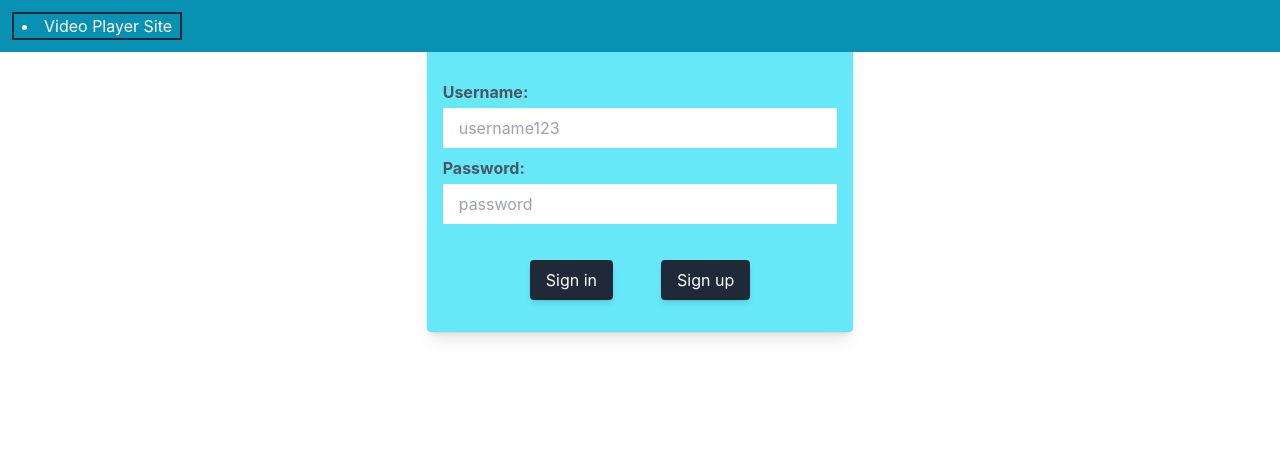
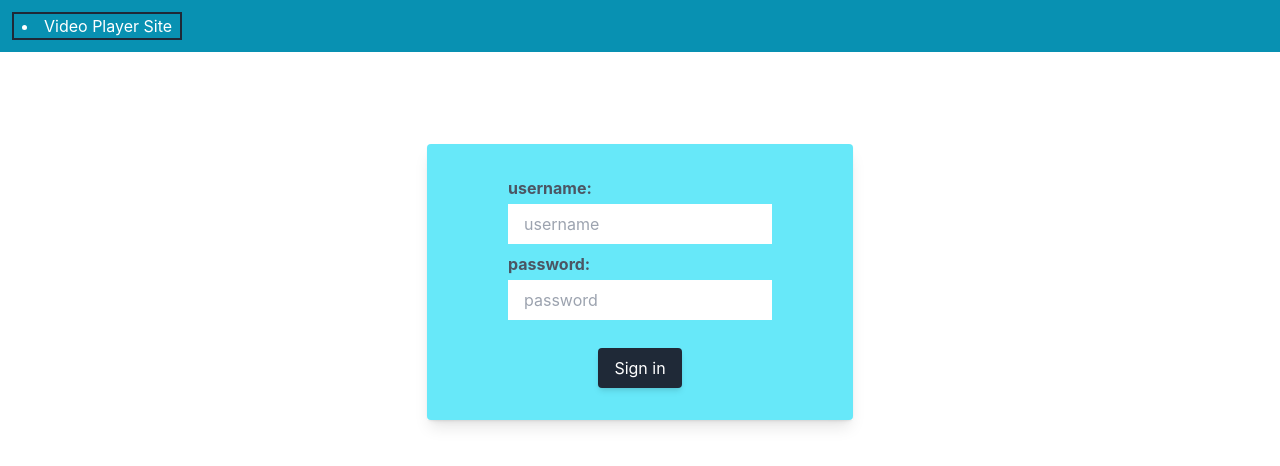
Before and after one commit to FarukIm/CS413-project, a React (Create React App) app: page /login in a window 1280 px wide. Shown: the top 466 px of the page. Built offline with nearby package versions, Linux system fonts and the light colour scheme.

Commit message:
made login work, fixed routing so you can't access if not logged in

```diff
--- a/src/App.js
+++ b/src/App.js
@@ -1,21 +1,19 @@
 import { BrowserRouter as Router, Routes, Route } from "react-router-dom";
-import ProtectedRoute from "./Components/ProtectedRoutes";
 //Pages
 import LogIn from "./Pages/LogIn/LogIn";
 import HomeScreen from "./Pages/HomeScreen/HomeScreen";
 import VideoScreen from "./Pages/VideoScreen/VideoScreen";
+
 function App() {
 	return (
 		<>
 			<Router>
 				<Routes>
 					<Route path='/login' element={<LogIn />} />
-					{/* <ProtectedRoute path='/'> */}
-					<Route path='/' element={<HomeScreen />} />
-					{/* </ProtectedRoute> */}
-					{/* <ProtectedRoute path='/video'> */}
+
 					<Route path='/video' element={<VideoScreen />} />
-					{/* </ProtectedRoute> */}
+
+					<Route exact path='/' element={<HomeScreen />} />
 				</Routes>
 			</Router>
 		</>
--- /dev/null
+++ b/src/Components/FormInput.js
@@ -0,0 +1,25 @@
+import React from "react";
+
+const FormInput = ({ field, onFieldChange }) => {
+	const onChange = (e) => {
+		const value_ = e.target.value;
+
+		onFieldChange(value_?.trim());
+	};
+	return (
+		<div className='flex flex-col'>
+			<label for={field} className='text-gray-600 font-bold mb-1'>
+				{field}:
+			</label>
+			<input
+				id={field}
+				type={field}
+				placeholder={field}
+				onChange={onChange}
+				className='mb-2 h-10 pl-4'
+			/>
+		</div>
+	);
+};
+
+export default FormInput;
--- a/src/Components/LoginForm.js
+++ b/src/Components/LoginForm.js
@@ -1,30 +1,15 @@
-import React from "react";
-
-const LoginForm = () => {
+const LoginForm = ({ onFormSubmit = () => {}, children }) => {
 	return (
 		<div className='w-full shadow-lg'>
-			<form className='bg-cyan-300 py-8 px-4 shadow-sm rounded flex flex-col'>
-				<label for='username' className='text-gray-600 font-bold mb-1'>
-					Username:
-				</label>
-				<input
-					id='username'
-					type='text'
-					placeholder='username123'
-					className='mb-2 h-10 pl-4'
-				/>
-				<label for='password' className='text-gray-600 font-bold mb-1'>
-					Password:
-				</label>
-				<input
-					id='password'
-					type='password'
-					placeholder='password'
-					className='mb-4 h-10 pl-4'
-				/>
+			<form
+				onSubmit={onFormSubmit}
+				className='bg-cyan-300 py-8 px-4 shadow-sm rounded flex flex-col'
+			>
+				<div className='mx-auto'>{children}</div>
 
 				<div className='flex items-center space-x-12 justify-center mt-5'>
 					<button
+						id='submitForm'
 						type='submit'
 						className='bg-gray-800
                     hover:bg-gray-400 hover:text-bold transition
@@ -33,15 +18,6 @@ const LoginForm = () => {
 					>
 						Sign in
 					</button>
-					<button
-						href=''
-						className='bg-gray-800
-                    hover:bg-gray-400 hover:text-bold transition
-                    text-white shadow-md
-                    rounded px-4 py-2'
-					>
-						Sign up
-					</button>
 				</div>
 			</form>
 		</div>
--- a/src/Components/ProtectedRoutes.js
+++ /dev/null
@@ -1,14 +0,0 @@
-import { Route, NavLink } from "react-router-dom";
-
-const ProtectedRoute = ({ children, ...rest }) => {
-	const user = localStorage.getItem("UPSTART_USER");
-	const jwt = localStorage.getItem("UPSTART_JWT");
-
-	return user || jwt ? (
-		<Route {...rest}>{children}</Route>
-	) : (
-		<NavLink to='/login' />
-	);
-};
-
-export default ProtectedRoute;
--- a/src/Pages/HomeScreen/HomeScreen.js
+++ b/src/Pages/HomeScreen/HomeScreen.js
@@ -1,3 +1,5 @@
+import { Link } from "react-router-dom";
+
 //Components
 import Header from "../../Layout/Header";
 import Menu from "../../Components/Menu";
@@ -12,12 +14,15 @@ import { recToComponent } from "./ui/dataToComponent";
 //Data
 import { useQueryURL } from "../../lib/data";
 
+//Functions
+import { isLoggedIn } from "../../lib/functions";
+
 //URLs
 const recsURL = "https://6294acf6a7203b3ed06e7dcb.mockapi.io/recommendations";
-const commentsURL = "https://6294acf6a7203b3ed06e7dcb.mockapi.io/comments";
 
 const HomeScreen = () => {
 	const { data: rec } = useQueryURL({ getURL: recsURL, method: "GET" });
+	if (isLoggedIn()) {
 		return (
 			<div className='bg-gray-700'>
 				<Header />
@@ -28,6 +33,17 @@ const HomeScreen = () => {
 				</MainWrapper>
 			</div>
 		);
+	} else {
+		return (
+			<div>
+				You are not logged in, go to{" "}
+				<Link to='/login' className='text-cyan-300'>
+					{" "}
+					login{" "}
+				</Link>
+			</div>
+		);
+	}
 };
 
 export default HomeScreen;
--- a/src/Pages/LogIn/LogIn.js
+++ b/src/Pages/LogIn/LogIn.js
@@ -1,41 +1,38 @@
 import { useState } from "react";
 import { useNavigate } from "react-router-dom";
+
 //Components
 import LoginForm from "../../Components/LoginForm";
 import Header from "../../Layout/Header";
+import FormInput from "../../Components/FormInput";
+
+//Functions
+import { createOnFormSubmitted } from "./functions";
 
 const LogIn = () => {
 	const navigate = useNavigate();
-	const [email, setEmail] = useState("");
+	const [username, setUsername] = useState("");
 	const [password, setPassword] = useState("");
-	const loginApi = "tralala";
-	const onFormSubmit = async (e) => {
-		try {
-			e.preventDefault();
 
-			console.log({ email, password });
-
-			const result = await loginApi({ email, password });
-			console.log({ result });
-
-			const { success, jwt } = result;
-			console.log({ success });
-
-			if (success) {
-				localStorage.setItem("UPSTART_JWT", jwt);
-				navigate("/");
-			} else {
-				navigate("/login");
-			}
-		} catch (error) {
-			console.log("[LoginPage/onFormSubmit]", { error });
-		}
-	};
+	const onFormSubmit = createOnFormSubmitted({
+		username,
+		password,
+		navigate,
+	});
 	return (
 		<>
 			<Header />
-			<div className='md:w-4/12 w-6/12 h-100 mx-auto mt-12'>
-				<LoginForm />
+			<div className='md:w-4/12 w-6/12 h-100 mx-auto mt-36'>
+				<LoginForm onFormSubmit={onFormSubmit}>
+					<FormInput
+						field='username'
+						onFieldChange={(value) => setUsername(value)}
+					/>
+					<FormInput
+						field='password'
+						onFieldChange={(value) => setPassword(value)}
+					/>
+				</LoginForm>
 			</div>
 		</>
 	);
--- /dev/null
+++ b/src/Pages/LogIn/functions/index.js
@@ -0,0 +1,34 @@
+export function createOnFormSubmitted({ username, password, navigate }) {
+	return async (e) => {
+		e.preventDefault();
+		console.log("Submitting to the server", { username, password });
+
+		// submit to the server and get a response
+		const response = await fetch(
+			"https://6294acf6a7203b3ed06e7dcb.mockapi.io/users",
+			{
+				method: "POST",
+				body: { username, password },
+			}
+		);
+		console.log({ response });
+
+		try {
+			const data = await response.json();
+
+			let { success, jwt } = data;
+
+			console.log(jwt);
+			if (!success) {
+				localStorage.setItem("DUMMY_JWT", jwt);
+				navigate("/");
+			} else {
+				console.log("error");
+			}
+
+			console.log({ data });
+		} catch (error) {
+			console.log({ error });
+		}
+	};
+}
--- a/src/Pages/VideoScreen/VideoScreen.js
+++ b/src/Pages/VideoScreen/VideoScreen.js
@@ -1,3 +1,5 @@
+import { Link } from "react-router-dom";
+
 //Components
 import Header from "../../Layout/Header";
 import VideoPlayer from "../../Components/VideoPlayer";
@@ -20,6 +22,9 @@ import { commentToComponent, recToComponent } from "./ui/dataToComponent";
 import Recommended from "../../Components/Recommended";
 import VideoPlayerWrapper from "./wrappers/VideoPlayerWrapper";
 
+//functions
+import { isLoggedIn } from "../../lib/functions";
+
 //URLs
 const recURL = "https://6294acf6a7203b3ed06e7dcb.mockapi.io/recommendations";
 const commentsURL = "https://6294acf6a7203b3ed06e7dcb.mockapi.io/comments";
@@ -34,13 +39,9 @@ const VideoScreen = () => {
 		getURL: commentsURL,
 		method: "GET",
 	});
-	// const { data: like, loading: loadingLike } = useQueryURL({
-	// 	getURL: likeURL,
-	// 	method: "GET",
-	// });
-	// console.log(like.isLiked);
+
 	const like = getData();
-
+	if (isLoggedIn) {
 		return (
 			<div className='bg-gray-700'>
 				<Header />
@@ -67,6 +68,17 @@ const VideoScreen = () => {
 				</MainWrapper>
 			</div>
 		);
+	} else {
+		return (
+			<div>
+				You are not logged in, go to{" "}
+				<Link to='/login' className='text-cyan-300'>
+					{" "}
+					login{" "}
+				</Link>
+			</div>
+		);
+	}
 };
 
 export default VideoScreen;
--- /dev/null
+++ b/src/lib/functions/index.js
@@ -0,0 +1,3 @@
+export const isLoggedIn = () => {
+	return localStorage.getItem("DUMMY_JWT");
+};
```
Also changed, not shown: src/Layout/LogoutButton.js (added). Lines whose indentation alone changed are shown as unchanged.
